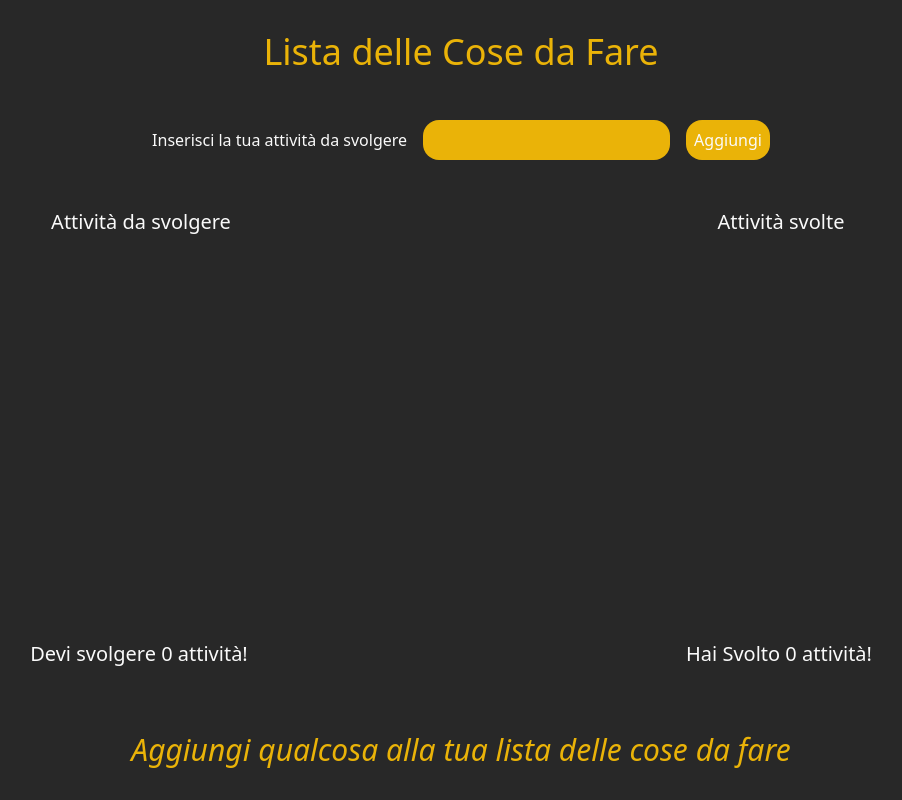
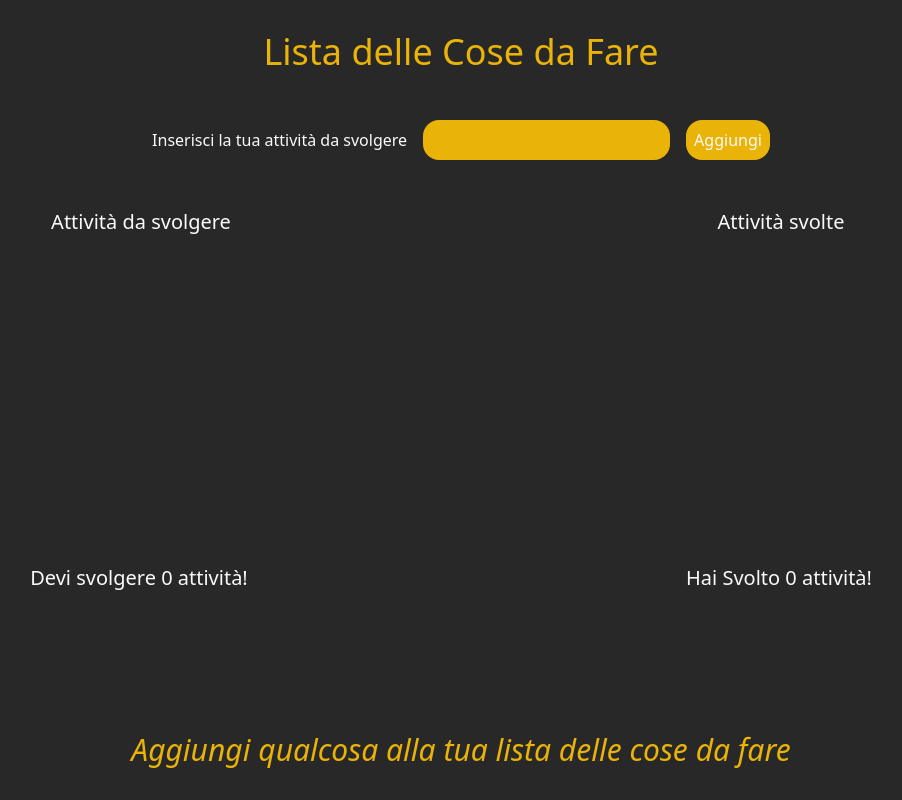
Before and after one commit to RiccardoMannino/todo-list, a React (Create React App) app: page / in a window 1280 px wide. Shown: the whole page, without its empty margins (179-1081 px from the left). Built offline with nearby package versions, Linux system fonts and the light colour scheme.

Commit message:
fix css layout mobile

```diff
--- a/src/components/DoneItem.js
+++ b/src/components/DoneItem.js
@@ -7,12 +7,10 @@ export function DoneItem() {
 
 	return (
 		<>
-			<Reorder.Group axys="y" values={done}
-						   className="flex h-full items-center justify-center w-full flex-col gap-3.5 text-neutral-50 font-medium"
-						   onReorder={(ordine) => reorderDoneItems(ordine)}>
+			<Reorder.Group axys="y" values={done} className="flex h-full items-center justify-center w-full flex-col gap-3.5 text-neutral-50 font-medium" onReorder={(ordine) => reorderDoneItems(ordine)}>
 				<p className="text-xl">Attività svolte</p>
-				<div className="flex flex-col h-full items-center justify-between ">
-					<div className="flex flex-col gap-3.5 self-start">
+				<div className="flex  flex-col h-full items-center justify-between overflow-y-scroll">
+					<div className="flex flex-col gap-3.5 self-start ">
 						{done.map((doneItem) => (
 							<Reorder.Item value={doneItem} key={doneItem.id} className="cursor-grab">
 						<span className="line-through mr-2">
@@ -30,8 +28,6 @@ export function DoneItem() {
 					<span className="mr-1">Hai Svolto {done.length} attività!</span>
 				</p>
 			</Reorder.Group>
-
-
 		</>
 	);
 }
--- a/src/components/Footer.js
+++ b/src/components/Footer.js
@@ -7,7 +7,7 @@ export function Footer() {
 	const doneLength = done.length;
 	const numItemsLength = itemLength + doneLength;
 
-	if (!itemLength || !doneLength) {
+	if (!itemLength) {
 		return (
 			<footer className="flex py-8 phone:text-2xl phone:text-center self-center items-center text-yellow-500 font-medium text-3xl" >
 				<em>Aggiungi qualcosa alla tua lista delle cose da fare</em>
@@ -24,7 +24,7 @@ export function Footer() {
 	}
 
 	return (
-		<footer className="flex  py-8 phone:text-2xl phone:text-center self-center items-center h-96 text-yellow-500 font-medium text-3xl">
+		<footer className="flex py-8 phone:text-2xl phone:text-center self-center items-center h-96 text-yellow-500 font-medium text-3xl">
 			<em>
 				Hai svolto {doneLength} attività su {numItemsLength}
 			</em>
--- a/src/components/Item.js
+++ b/src/components/Item.js
@@ -44,7 +44,7 @@ export function Item() {
 		<>
 			<Reorder.Group axis="y" values={items} onReorder={(ordine) => reorderItems(ordine)} className="flex items-center justify-between h-full w-full flex-col gap-3.5 text-neutral-50 font-medium">
 				<p className="text-xl">Attività da svolgere</p>
-				<div className="flex flex-col h-full items-center" >
+				<div className="flex flex-col h-full items-center overflow-y-scroll " >
 
 				{items.map((item) => (
 					<Reorder.Item value={item} key={item.id} className="cursor-grab mb-3">
@@ -83,7 +83,7 @@ export function Item() {
 				</div>
 				<p className="text-xl">
 				<span className="mr-1">Devi svolgere {items.length} attività!</span>
-			</p>
+				</p>
 			</Reorder.Group>
 		</>
 	);
--- a/src/components/ListDone.js
+++ b/src/components/ListDone.js
@@ -3,7 +3,7 @@ import { DoneItem } from "./DoneItem";
 export function ListDone() {
 	return (
 		<div
-			className="flex phone:mt-8 justify-between text-center w-full flex-col"
+			className="flex phone:mt-8 justify-between text-center w-full max-h-96 phone:max-h-56 flex-col"
 		>
 			<DoneItem />
 		</div>
--- a/src/components/ListItem.js
+++ b/src/components/ListItem.js
@@ -3,7 +3,7 @@ import { Item } from "./Item";
 export function ListItem() {
 	return (
 		<div
-			className="flex justify-between text-center w-full flex-col"
+			className="flex max-h-96 phone:max-h-56 justify-between text-center w-full flex-col"
 		>
 			<Item />
 		</div>
```
Also changed, not shown: 1 other file (tests, documents, lock files or other folders).
